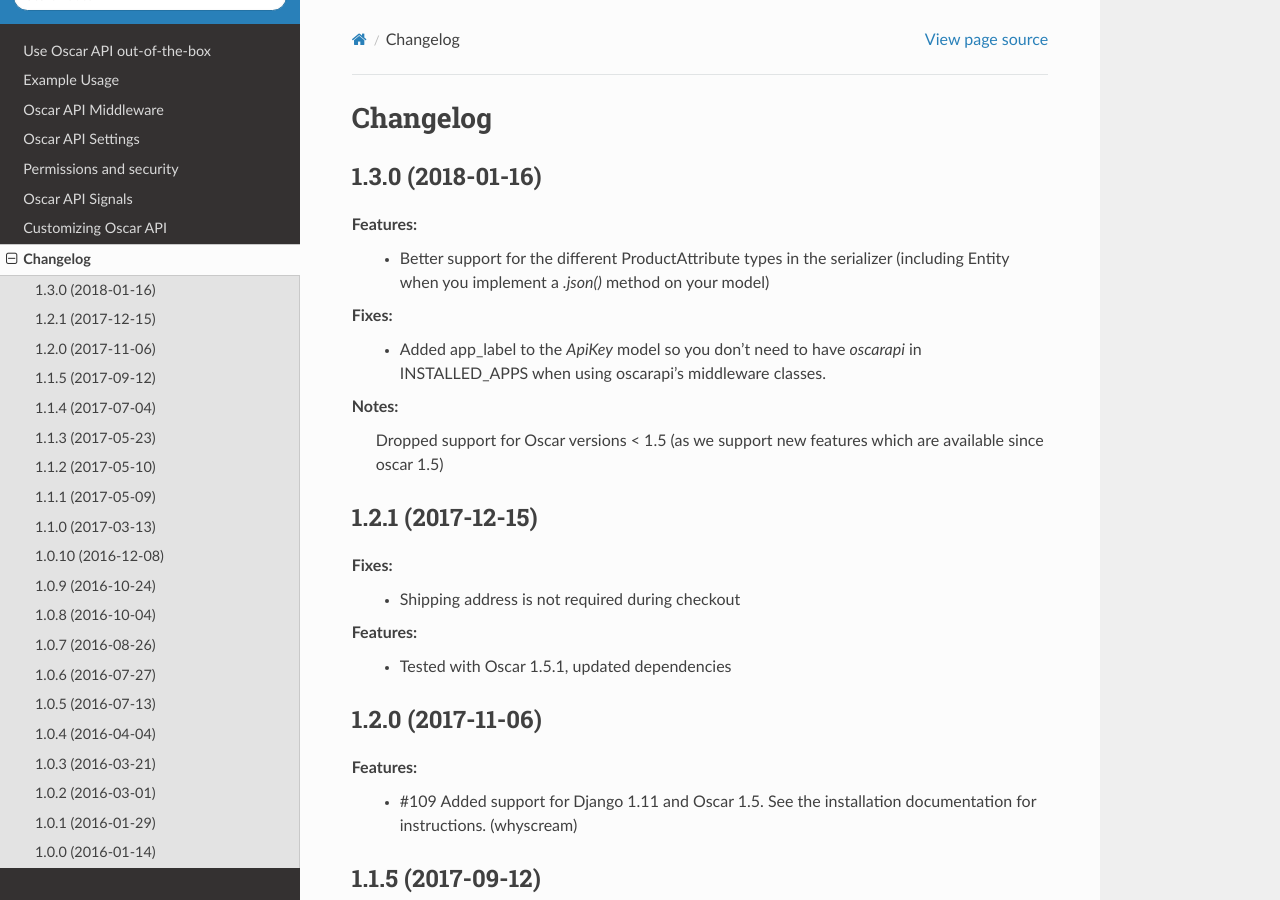
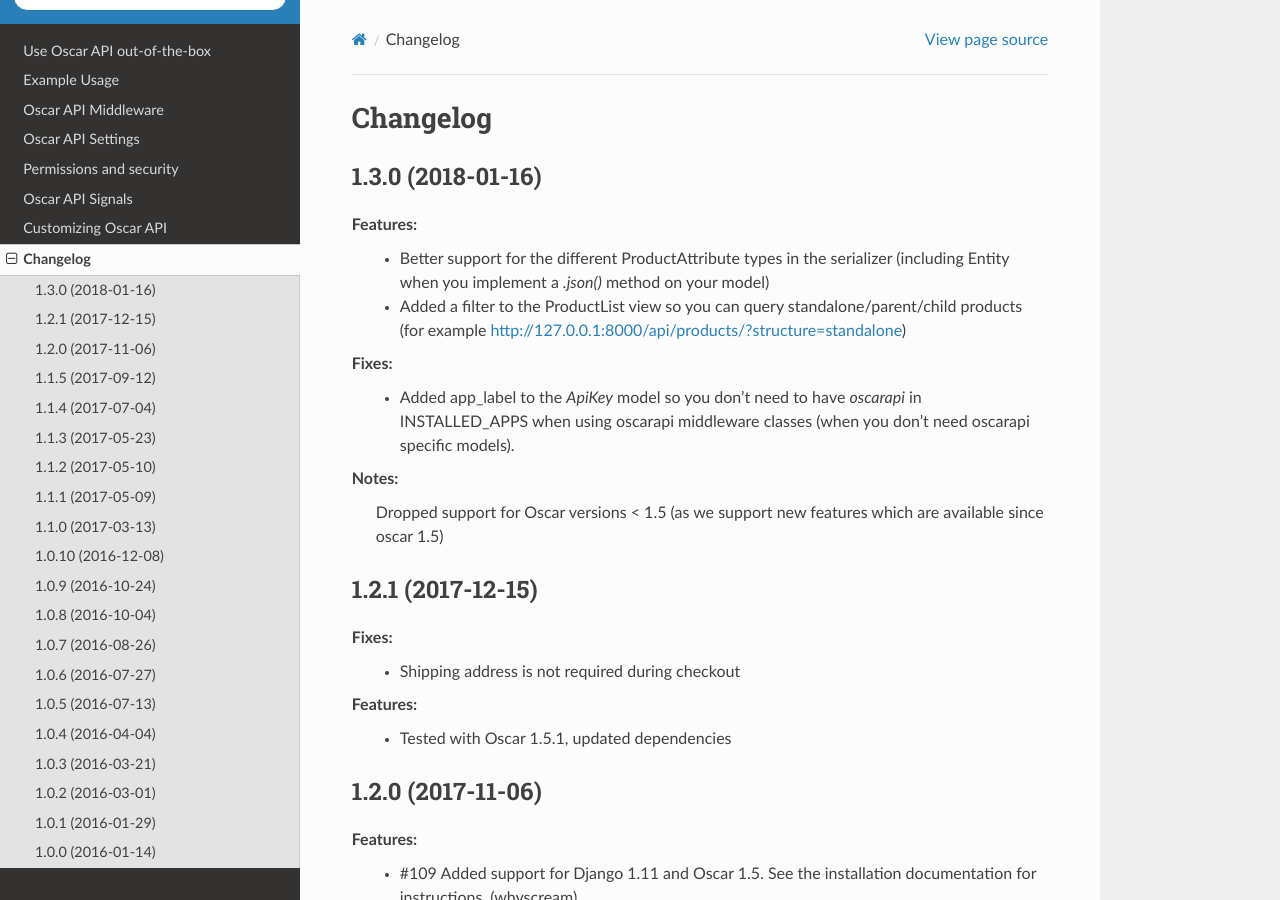
Before and after one commit to django-oscar/django-oscar-api, a Sphinx documentation site: the page built from docs/source/changelog.rst, in a window 1280 px wide and 900 px high. Built offline with Sphinx 7.4.7 and the Read the Docs theme 2.0.0, drawn with Linux system fonts in a browser that asks for light colours.

Commit message:
Update changelog

```diff
--- a/README.rst
+++ b/README.rst
@@ -21,7 +21,7 @@
    :alt: Latest PyPi release
    :target: https://pypi.python.org/pypi/django-oscar-api
 
-.. image:: https://img.shields.io/badge/koe-15-brightgreen.svg
+.. image:: https://img.shields.io/badge/koe-18-brightgreen.svg
    :alt: How many times koe is in the sourcecode
    :target: https://github.com/django-oscar/django-oscar-api/blob/master/oscarapi/tests/testlogin.py#L23
 
--- a/docs/source/changelog.rst
+++ b/docs/source/changelog.rst
@@ -5,9 +5,10 @@
 ------------------
 Features:
   * Better support for the different ProductAttribute types in the serializer (including Entity when you implement a `.json()` method on your model)
+  * Added a filter to the ProductList view so you can query standalone/parent/child products (for example http://127.0.0.1:8000/api/products/?structure=standalone)
 
 Fixes:
-  * Added app_label to the `ApiKey` model so you don't need to have `oscarapi` in INSTALLED_APPS when using oscarapi's middleware classes.
+  * Added app_label to the `ApiKey` model so you don't need to have `oscarapi` in INSTALLED_APPS when using oscarapi middleware classes (when you don't need oscarapi specific models).
 
 Notes:
   Dropped support for Oscar versions < 1.5 (as we support new features which are available since oscar 1.5)
```
